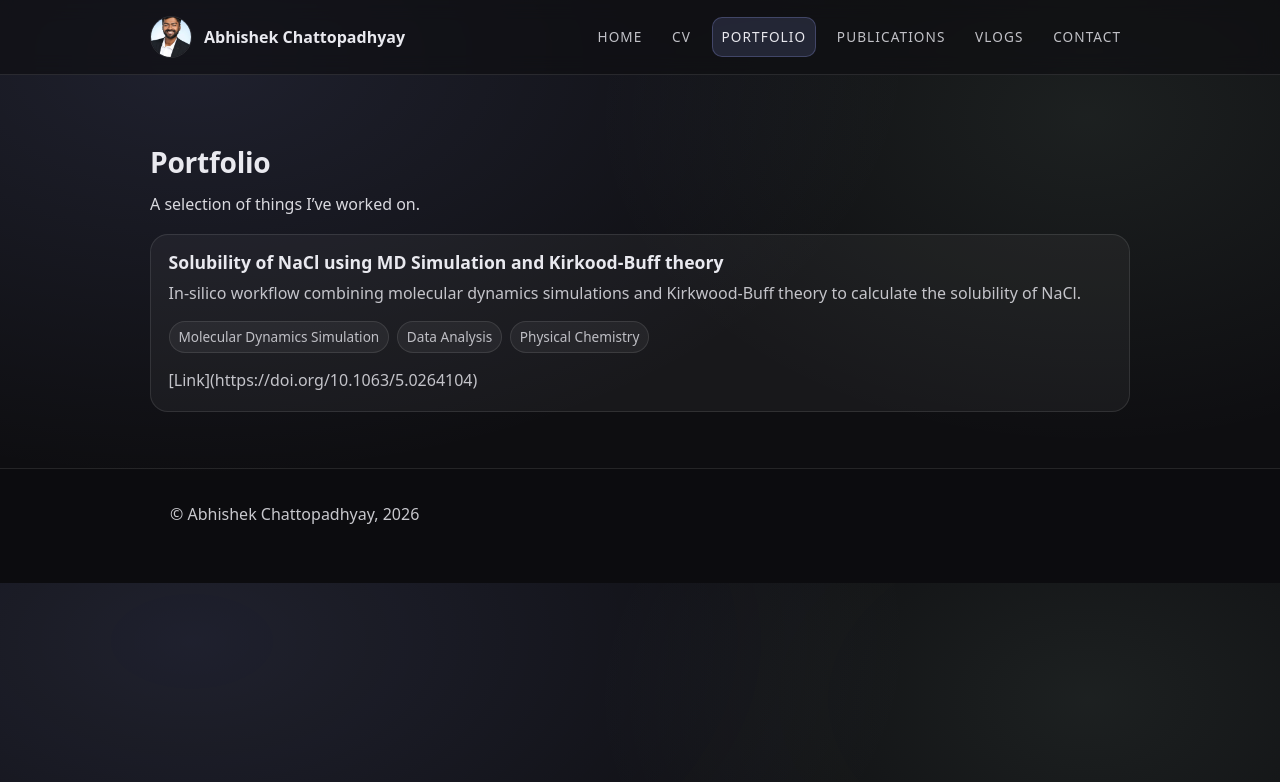
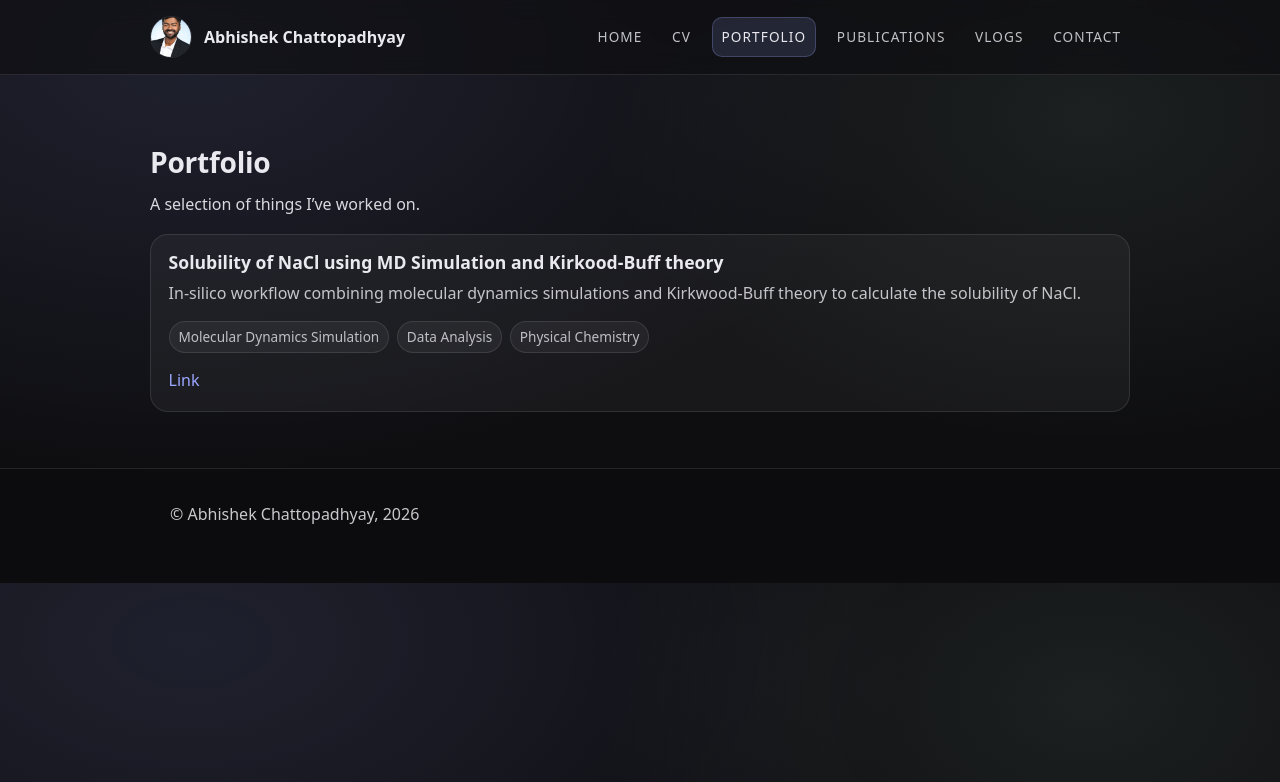
Before and after one commit to abhishek-chattopadhyay/home, a Jekyll site: the page built from portfolio.md, in a window 1280 px wide. Shown: the top 782 px of the page. Built offline with Jekyll 4.4.1, drawn with Linux system fonts in a browser that asks for light colours; part of the change alters nothing that is shown.

Commit message:
Updated portfolio.md

```diff
--- a/portfolio.md
+++ b/portfolio.md
@@ -17,6 +17,6 @@ A selection of things I’ve worked on.
       <span class="tag">Physical Chemistry</span>
     </div>
     <p class="muted" style="margin-top:0.85rem;">
-      [Link](https://doi.org/10.1063/5.0264104)
+       <a href="https://doi.org/10.1063/5.0264104">Link</a>
     </p>
   </div>
```
